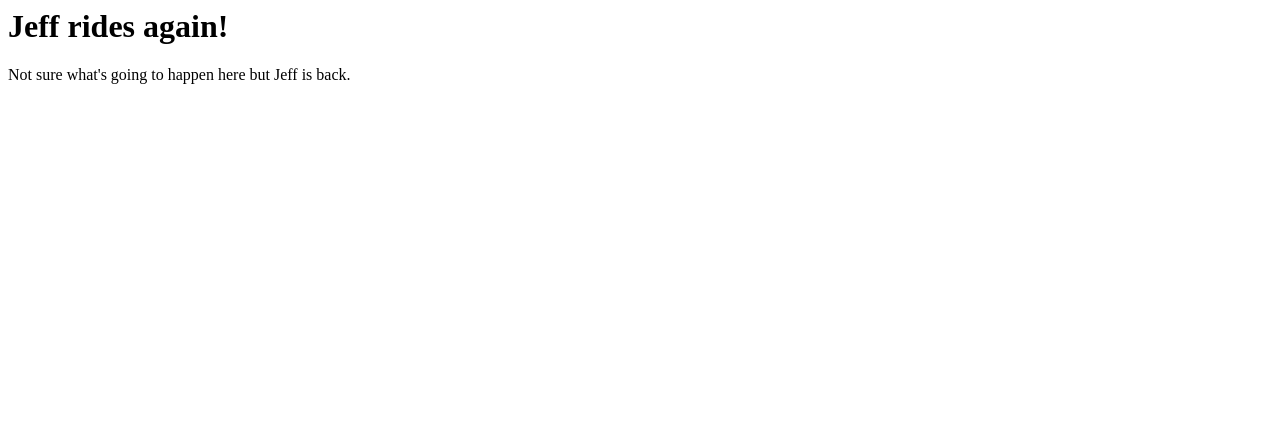
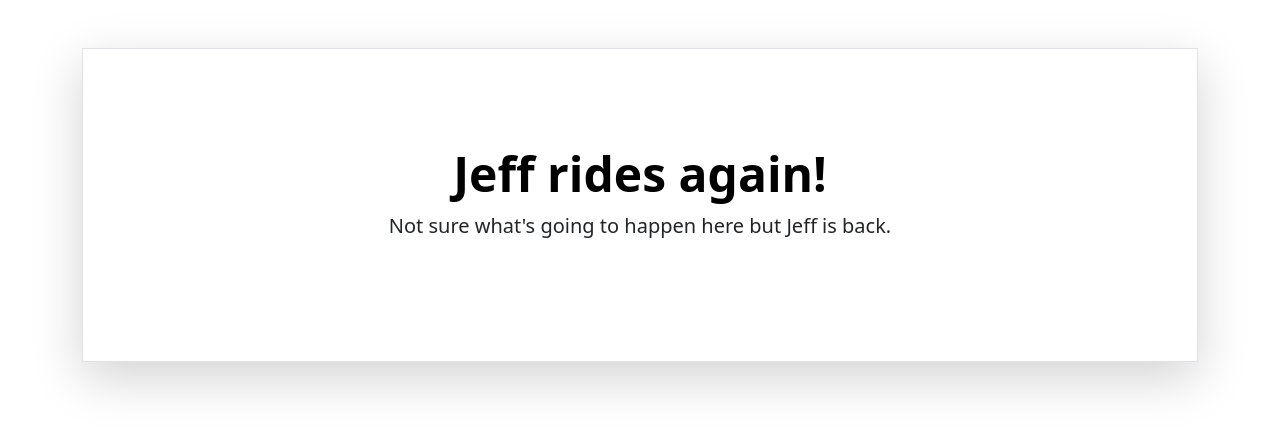
Before and after one commit to brislabs/jeff.brislabs.com, a plain HTML site: page index.html in a window 1280 px wide. Drawn offline with nearby package versions, Linux system fonts and the light colour scheme.

Commit message:
Add more Bootstrap

```diff
--- a/index.html
+++ b/index.html
@@ -1,9 +1,25 @@
-<html>
-<head>
-<title>Jeff's back</title>
-</head>
-<body>
-<h1>Jeff rides again!</h1>
-<p>Not sure what's going to happen here but Jeff is back.</p>
-</body>
+<!doctype html>
+<html lang="en">
+  <head>
+    <meta charset="utf-8">
+    <meta name="viewport" content="width=device-width, initial-scale=1">
+    <title>Jeff's back</title>
+    <link href="https://cdn.jsdelivr.net/npm/bootstrap@5.3.3/dist/css/bootstrap.min.css" rel="stylesheet" integrity="sha384-QWTKZyjpPEjISv5WaRU9OFeRpok6YctnYmDr5pNlyT2bRjXh0JMhjY6hW+ALEwIH" crossorigin="anonymous">
+  </head>
+  <body>
+    <main>
+      <h1 class="visually-hidden">Jeff rides again!</h1>
+      <div class="container my-5">
+        <div class="border shadow-lg">
+          <div class="px-4 py-5 my-5 text-center">
+            <h1 class="display-5 fw-bold text-body-emphasis">Jeff rides again!</h1>
+            <div class="col-lg-8 mx-auto">
+              <p class="lead mb-4">Not sure what's going to happen here but Jeff is back.</p>
+            </div>
+          </div>
+        </div>
+      </div>
+      <script src="https://cdn.jsdelivr.net/npm/bootstrap@5.3.3/dist/js/bootstrap.bundle.min.js" integrity="sha384-YvpcrYf0tY3lHB60NNkmXc5s9fDVZLESaAA55NDzOxhy9GkcIdslK1eN7N6jIeHz" crossorigin="anonymous"></script>
+    </main>
+  </body>
 </html>
```
